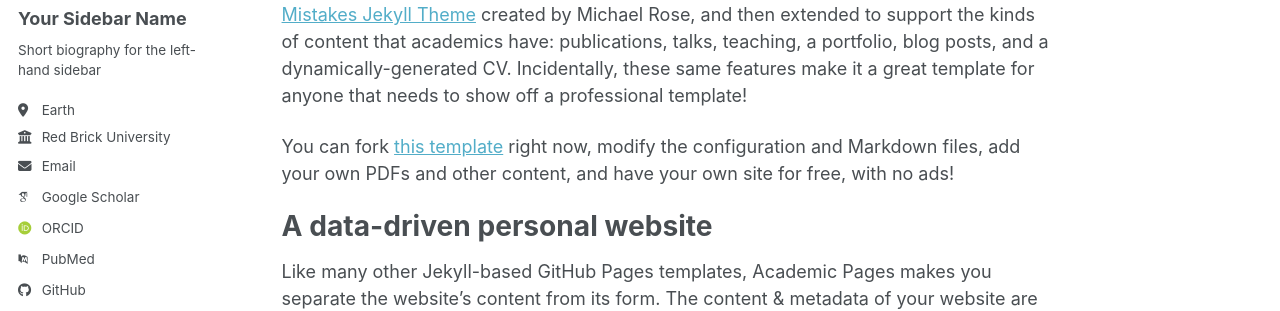
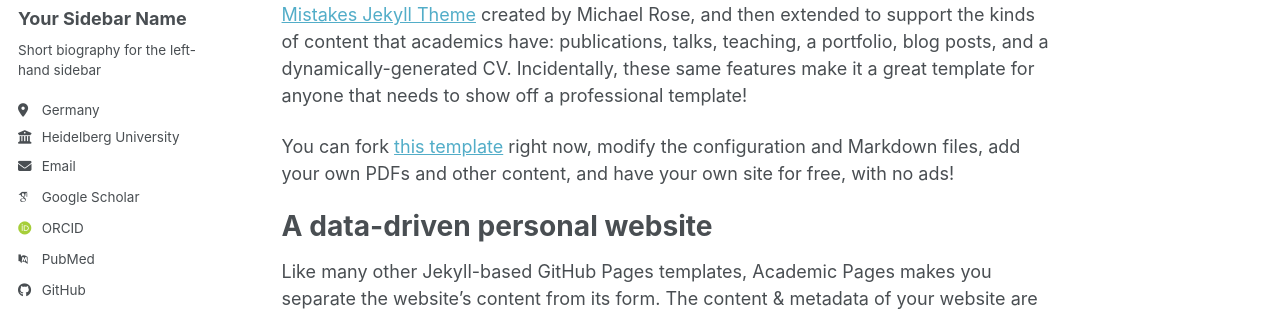
Before and after one commit to RuneRost/RuneRost.github.io, a Jekyll site: the page built from _pages/about.md, in a window 1280 px wide. Shown: the part 278-589 px from the top of the page. Built offline with Jekyll 4.4.1, drawn with Linux system fonts in a browser that asks for light colours; some web fonts are replaced; a script bundle is joined from its source files by our own code; library files that are not in the unit come from our copies.

Commit message:
Update personal details in _config.yml
Updated personal information including URL, location, employer, and email.

```diff
--- a/_config.yml
+++ b/_config.yml
@@ -13,7 +13,7 @@
 title_separator          : "-"
 name                     : &name "Your Name"
 description              : &description "Your Name's academic portfolio"   # Update this with a general description of your site, this is the default if not overridden by a page
-url                      : https://academicpages.github.io # The base hostname & protocol for your site e.g. "https://[your GitHub username].github.io",
+url                      : https://RuneRost.github.io # The base hostname & protocol for your site e.g. "https://[your GitHub username].github.io",
                                                            # or if you already have some other page hosted on Github then use "https://[your GitHub username].github.io/[Your Repo Name]"
 baseurl                  : "" # the subpath of your site, e.g. "/blog"
 repository               : "academicpages/academicpages.github.io"
@@ -27,10 +27,10 @@
   name             : "Your Sidebar Name"
   pronouns         : # example: "she/her"
   bio              : "Short biography for the left-hand sidebar"
-  location         : "Earth"
-  employer         : "Red Brick University"
+  location         : "Germany"
+  employer         : "Heidelberg University"
   uri              : # URL
-  email            : "none@example.org"
+  email            : "rune.rost@stud.uni-heidelberg.de"
 
   # Academic websites
   academia         : # URL
```
